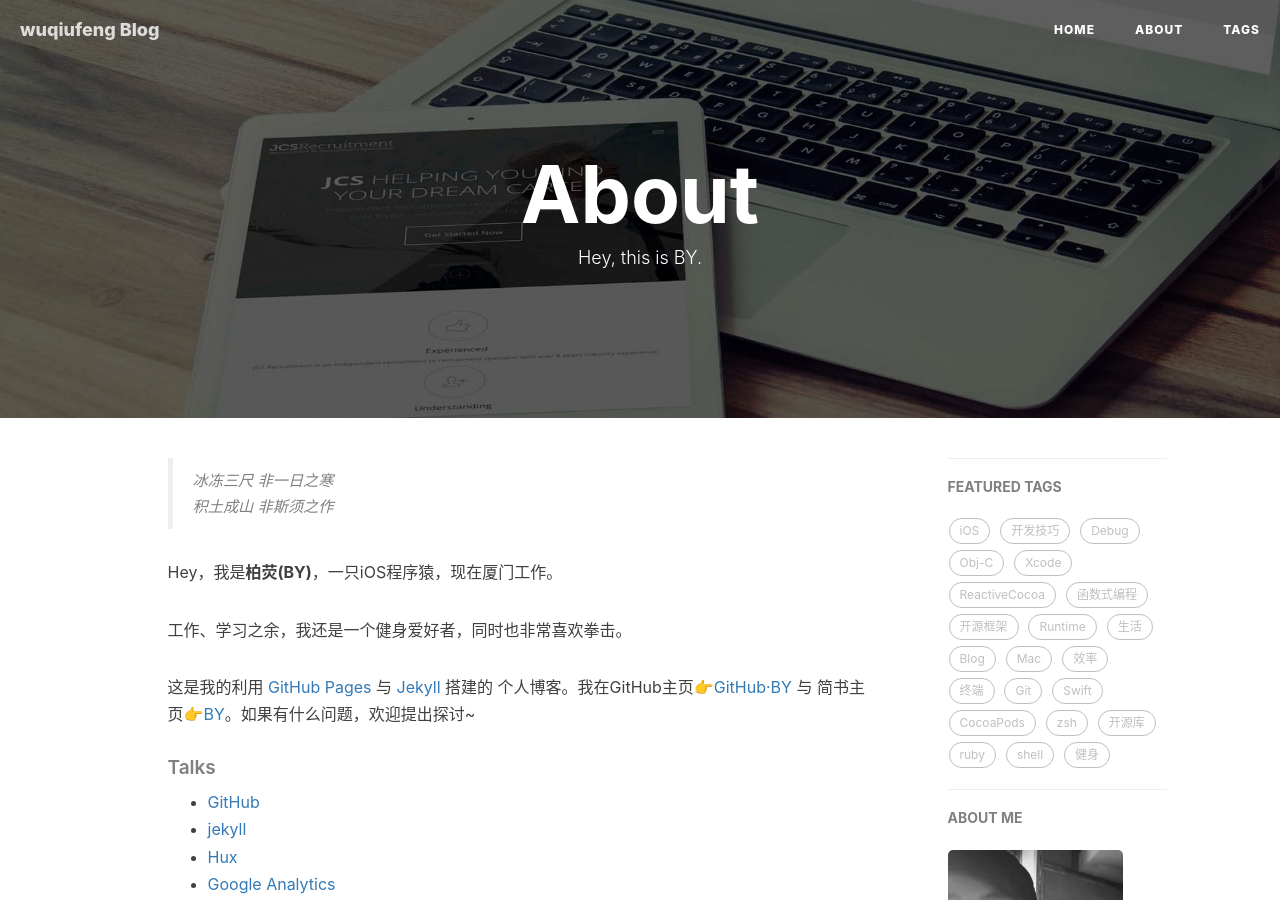
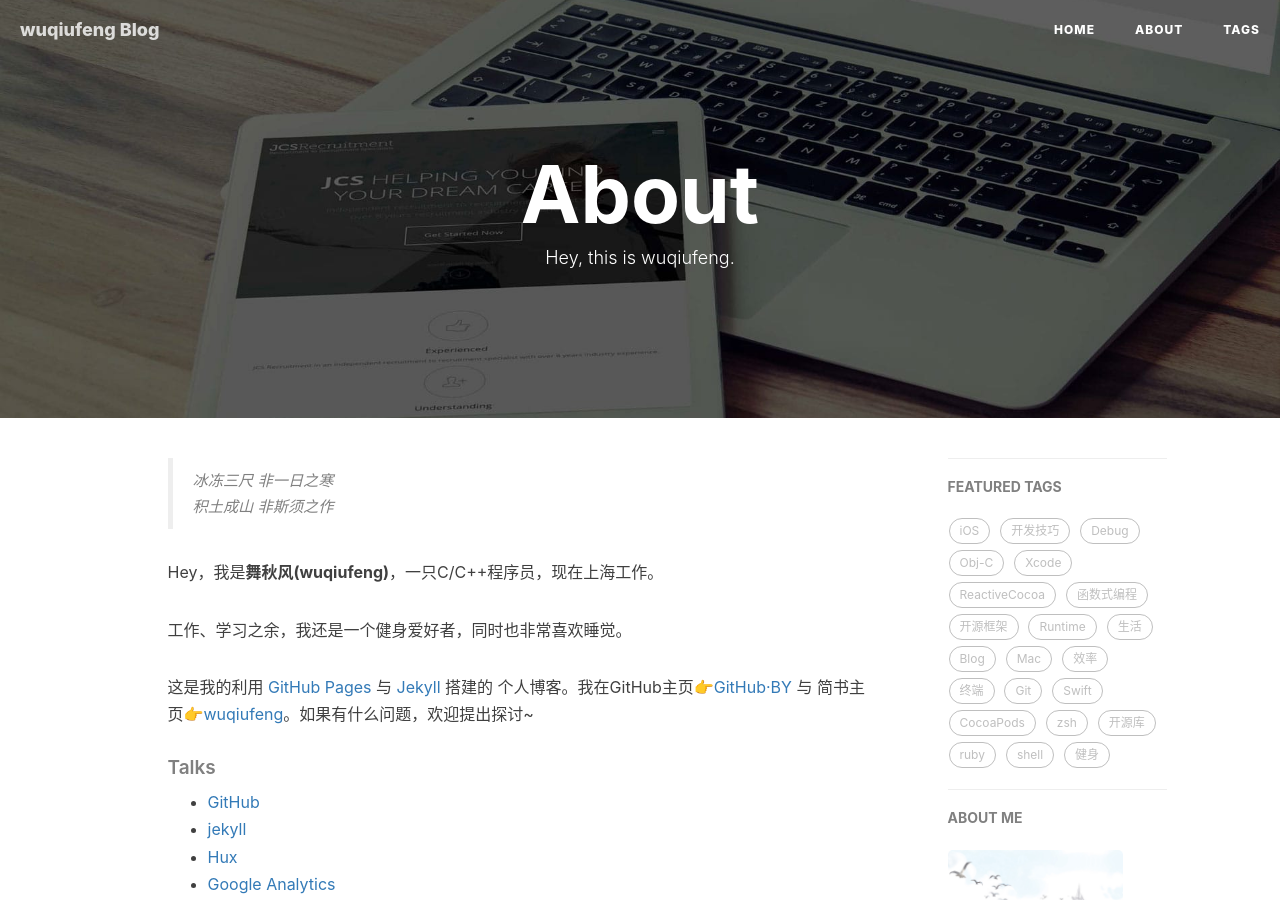
Before and after one commit to wuqiufeng/wuqiufeng.github.io, a Jekyll site: the page built from about.html, in a window 1280 px wide and 900 px high. Built offline with Jekyll 4.4.1, drawn with Linux system fonts in a browser that asks for light colours; nearby versions of some CDN libraries; comment, search, counter and statistics services are not loaded.

Commit message:
更换图像
更换图像

```diff
--- a/about.html
+++ b/about.html
@@ -1,7 +1,7 @@
 ---
 layout: page
 title: "About"
-description: "Hey, this is BY."
+description: "Hey, this is wuqiufeng."
 header-img: "img/post-bg-rwd.jpg"
 ---
 
@@ -18,11 +18,11 @@ header-img: "img/post-bg-rwd.jpg"
     <blockquote><p>冰冻三尺 非一日之寒<br>
     积土成山 非斯须之作</p></blockquote>
 
-    <p>Hey，我是<strong>柏荧(BY)</strong>，一只iOS程序猿，现在厦门工作。</p>
+    <p>Hey，我是<strong>舞秋风(wuqiufeng)</strong>，一只C/C++程序员，现在上海工作。</p>
 
-    <p>工作、学习之余，我还是一个健身爱好者，同时也非常喜欢拳击。</p>
+    <p>工作、学习之余，我还是一个健身爱好者，同时也非常喜欢睡觉。</p>
 
-    <p>这是我的利用 <a href="https://pages.github.com/">GitHub Pages</a> 与 <a href="http://jekyll.com.cn/">Jekyll</a> 搭建的 个人博客。我在GitHub主页<a href="https://github.com/qiubaiying">👉GitHub·BY</a> 与 简书主页<a href="https://http://www.jianshu.com/u/e71990ada2fd">👉BY</a>。如果有什么问题，欢迎提出探讨~</p>
+    <p>这是我的利用 <a href="https://pages.github.com/">GitHub Pages</a> 与 <a href="http://jekyll.com.cn/">Jekyll</a> 搭建的 个人博客。我在GitHub主页<a href="https://github.com/wuqiufeng">👉GitHub·BY</a> 与 简书主页<a href="https://http://www.jianshu.com/u/e71990ada2">👉wuqiufeng</a>。如果有什么问题，欢迎提出探讨~</p>
 
     <p></p>
 
```
Also changed, not shown: img/about-BY-gentle.jpg.
